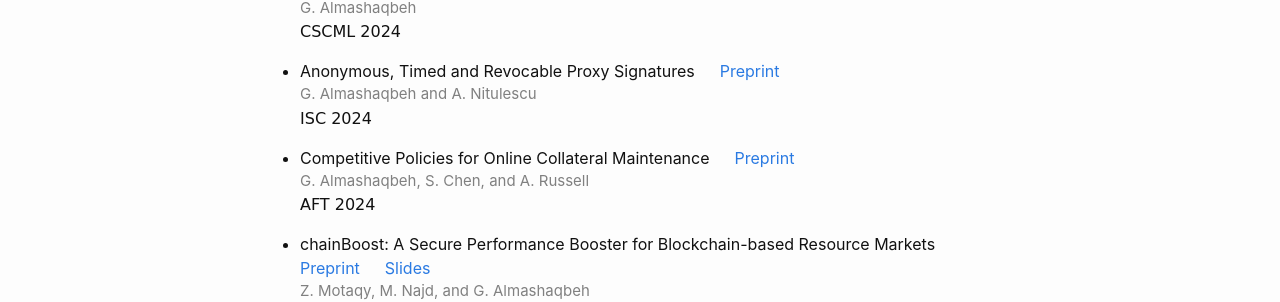
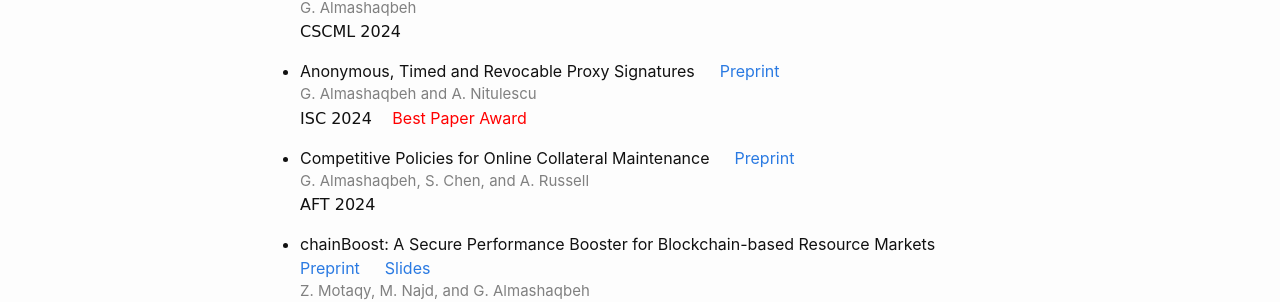
Before and after one commit to GhadaAlmashaqbeh/GhadaAlmashaqbeh.github.io, a Jekyll site: the page built from 02-publications.md, in a window 1280 px wide. Shown: the part 393-695 px from the top of the page. Built offline with Jekyll 4.4.1, drawn with Linux system fonts in a browser that asks for light colours.

Commit message:
add lec 9

```diff
--- a/02-publications.md
+++ b/02-publications.md
@@ -27,7 +27,7 @@ A selected set based on my current research interests. Check [here](https://scho
 
 * Anonymous, Timed and Revocable Proxy Signatures &emsp; [Preprint](https://eprint.iacr.org/2023/833)<br/>
   <div style="color:grey; font-size:15px;">G. Almashaqbeh and A. Nitulescu</div>
-  <span style="font-family: 'Comic Sans MS';">ISC 2024</span>
+  <span style="font-family: 'Comic Sans MS';">ISC 2024</span> &emsp;<span style="color:red; ont-family: 'Comic Sans MS';">Best Paper Award</span>
 
 * Competitive Policies for Online Collateral Maintenance &emsp; [Preprint](https://eprint.iacr.org/2024/1022)<br/>
   <div style="color:grey; font-size:15px;">G. Almashaqbeh, S. Chen, and A. Russell</div>
```
